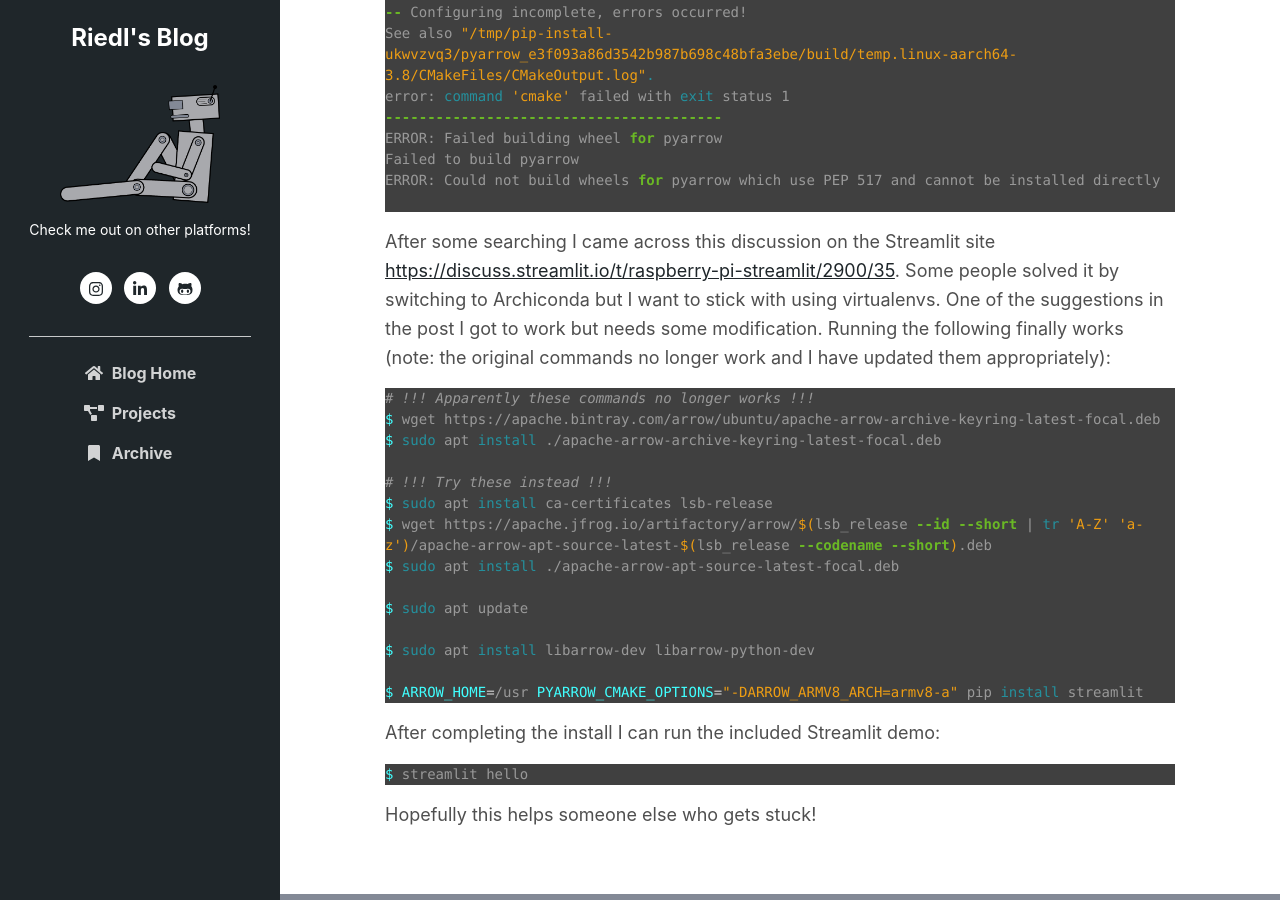
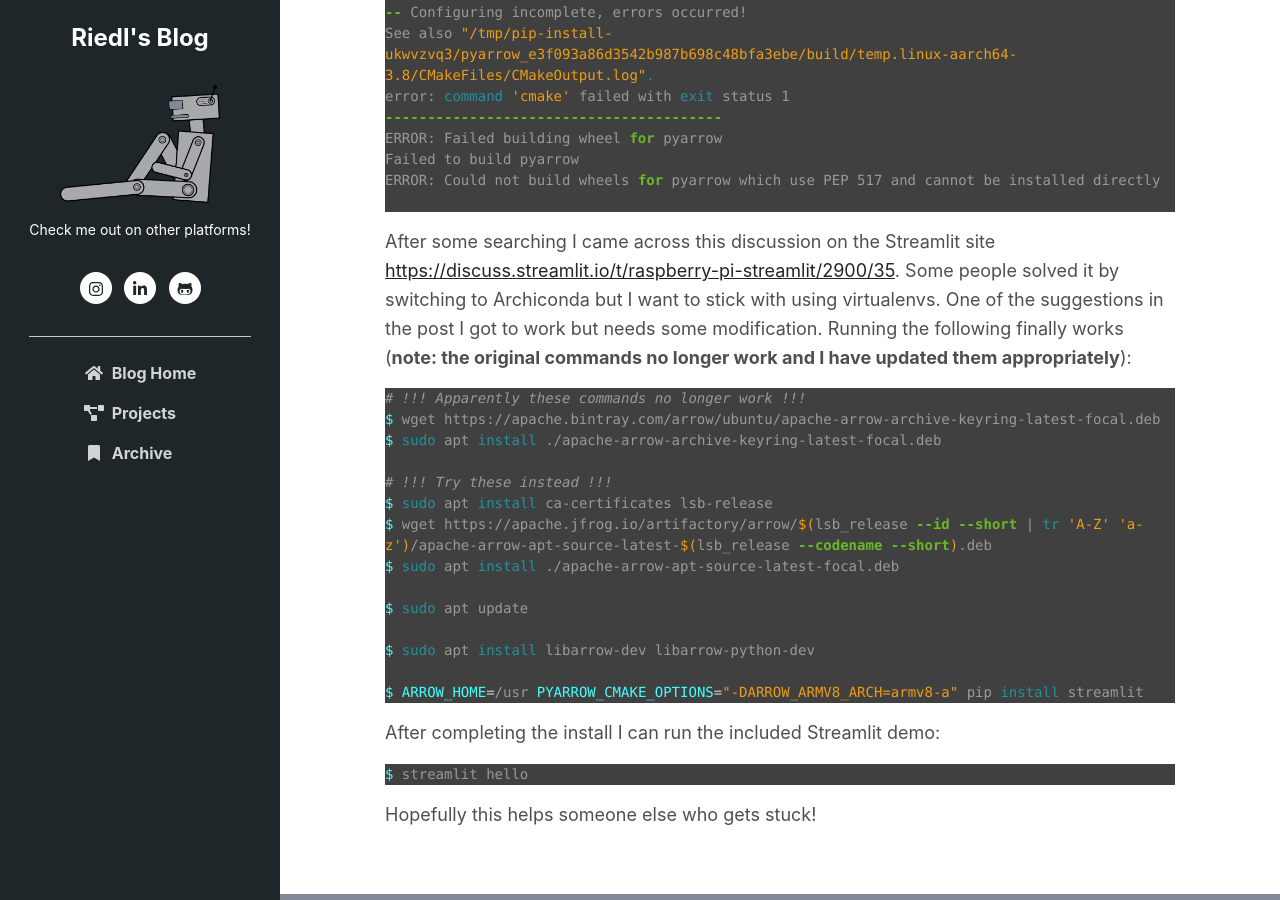
Before and after one commit to michaelriedl/michaelriedl.github.io, a Jekyll site: the page built from _posts/2021-01-29-pi4-streamlit-install.md, in a window 1280 px wide and 900 px high, scrolled down 1160 px. Built offline with Jekyll 4.4.1, drawn with Linux system fonts in a browser that asks for light colours; comment, search, counter and statistics services are not loaded.

Commit message:
Update 2021-01-29-pi4-streamlit-install.md

````diff
--- a/_posts/2021-01-29-pi4-streamlit-install.md
+++ b/_posts/2021-01-29-pi4-streamlit-install.md
@@ -49,9 +49,9 @@
 
 ```
 
-After some searching I came across this discussion on the Streamlit site <a href="https://discuss.streamlit.io/t/raspberry-pi-streamlit/2900/35" target="_blank">https://discuss.streamlit.io/t/raspberry-pi-streamlit/2900/35</a>. Some people solved it by switching to Archiconda but I want to stick with using virtualenvs. One of the suggestions in the post I got to work but needs some modification. Running the following finally works (note: the original commands no longer work and I have updated them appropriately):
+After some searching I came across this discussion on the Streamlit site <a href="https://discuss.streamlit.io/t/raspberry-pi-streamlit/2900/35" target="_blank">https://discuss.streamlit.io/t/raspberry-pi-streamlit/2900/35</a>. Some people solved it by switching to Archiconda but I want to stick with using virtualenvs. One of the suggestions in the post I got to work but needs some modification. Running the following finally works (**note: the original commands no longer work and I have updated them appropriately**):
 ```bash
-# !!! Apparently these commands no longer works !!!
+# !!! Apparently these commands no longer work !!!
 $ wget https://apache.bintray.com/arrow/ubuntu/apache-arrow-archive-keyring-latest-focal.deb
 $ sudo apt install ./apache-arrow-archive-keyring-latest-focal.deb
 
````
